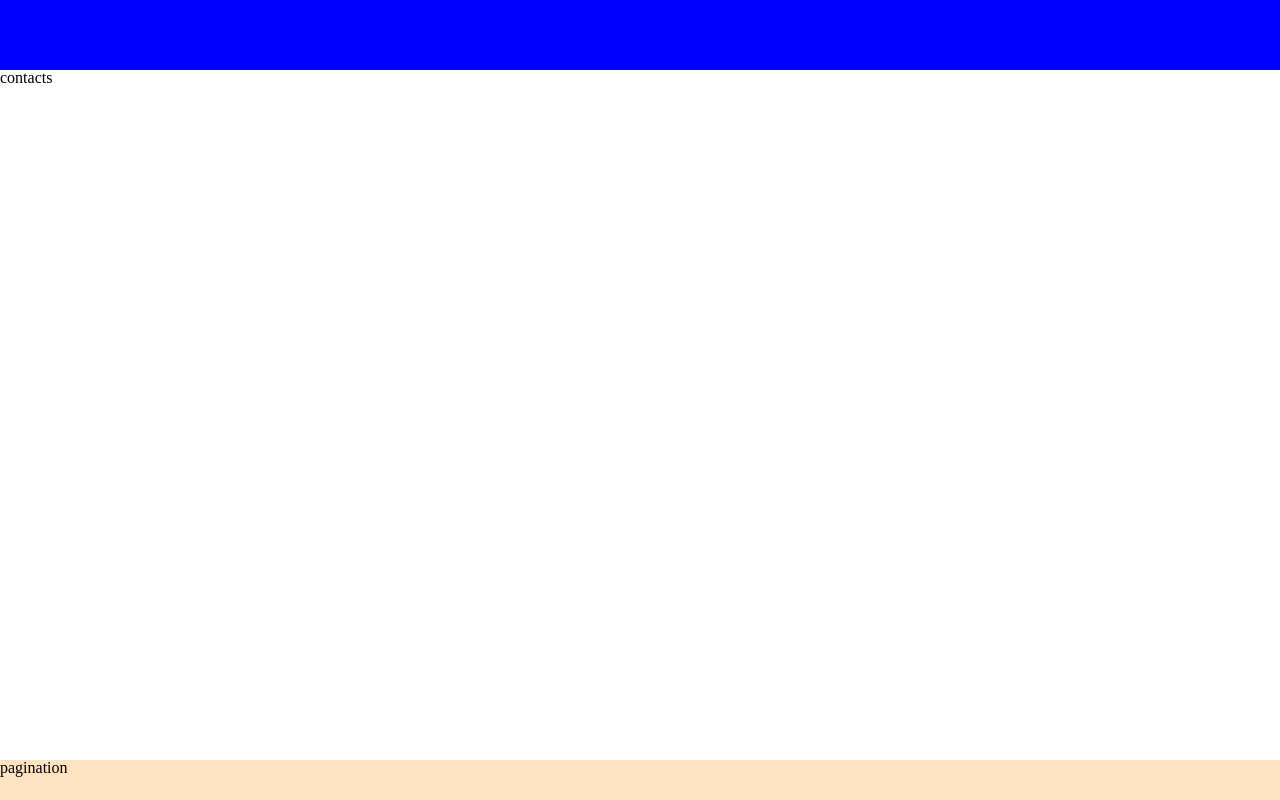
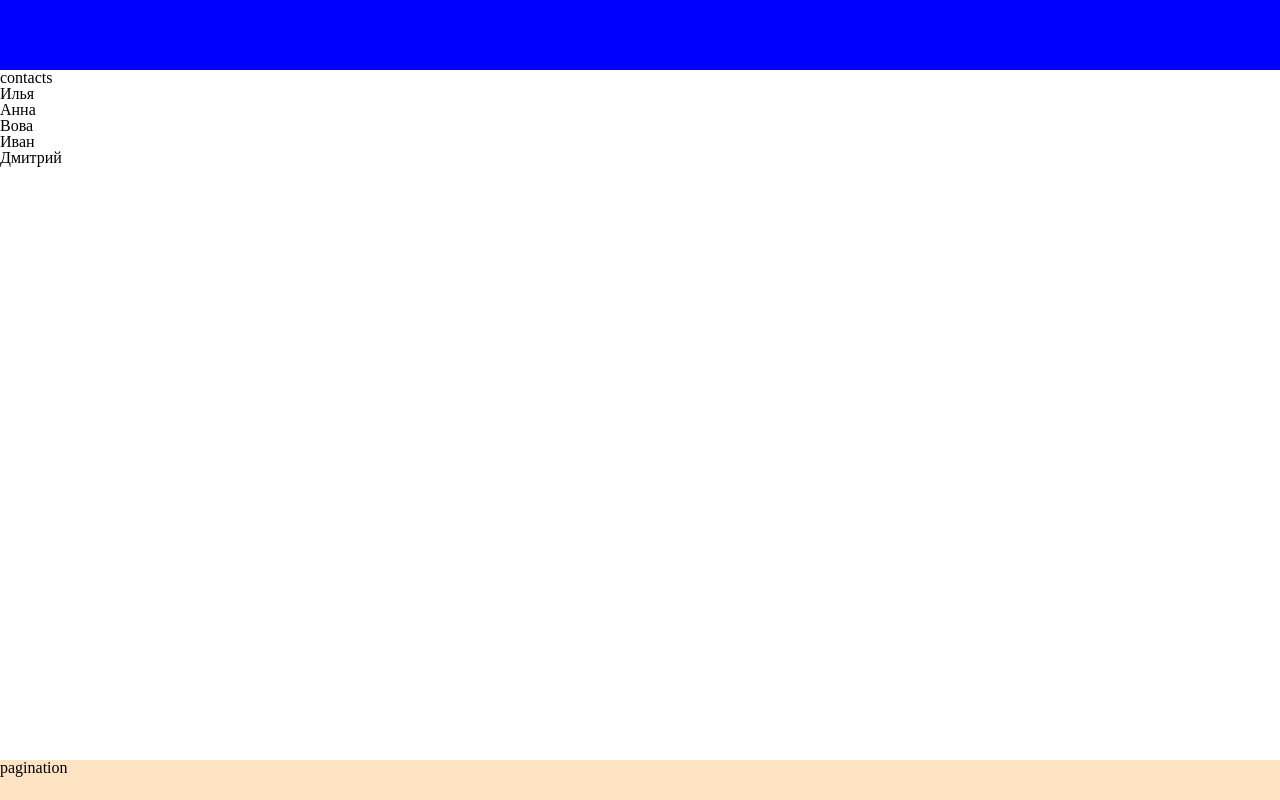
Before and after one commit to ParmezhovSergey/nuxt, a Nuxt app: page / in a window 1280 px wide. Built offline with nearby package versions, Linux system fonts and the light colour scheme.

Commit message:
список сотрудников

```diff
--- a/pages/index.vue
+++ b/pages/index.vue
@@ -5,14 +5,14 @@
 
 <script setup lang="ts">
 import { useUsersStore } from "../stores/usersStore";
-// definePageMeta({
-//     layout: 'default'
-// })
+definePageMeta({
+    layout: 'default'
+})
 useSeoMeta({
     title: "Список работников",
     description: "Список работников"
 })
 
 const usersStore = useUsersStore();
-// usersStore.fetchUsers()
+usersStore.fetchUsers()
 </script>
--- a/stores/usersStore.ts
+++ b/stores/usersStore.ts
@@ -13,17 +13,17 @@ export interface IUser {
 //   pass: string;
 // }
 
-interface initialState {
-  users: Array<IUser>;
+// interface initialState {
+//   users: Array<IUser>;
   // userCity: Array<IUser>;
   // auth: IAuth;
   // city: string;
   // searchQuery: string;
-}
+// }
 
 export const useUsersStore = defineStore("usersStore", {
-  state: (): initialState => ({
-    users: [],
+  state:()=> ({
+    users: [] as IUser[]
 
   }),
 
```
